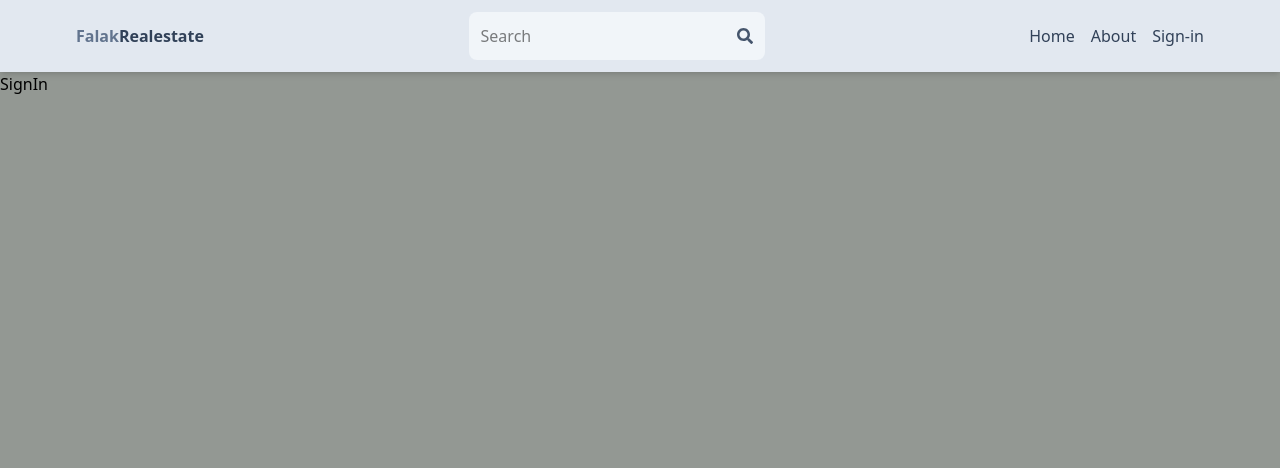
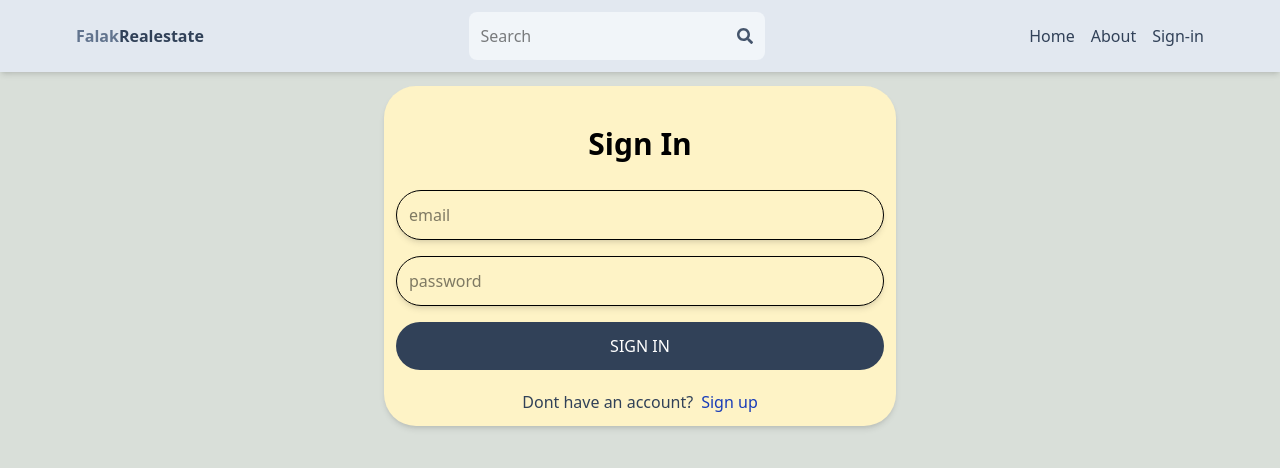
Before and after one commit to falak-sher-sher/RealEstate, a React (Vite) app in the folder RealeEsate/: page /sign-In in a window 1280 px wide. Shown: the top 468 px of the page. Built offline with nearby package versions, Linux system fonts and the light colour scheme.

Commit message:
My all functionality is complete

```diff
--- a/RealeEsate/src/index.css
+++ b/RealeEsate/src/index.css
@@ -1,4 +1,4 @@
 @import "tailwindcss";
 body{
-    background-color: rgb(147, 152, 147);
+    background-color: rgb(217, 223, 217);
 }
--- a/RealeEsate/src/pages/SignIn.jsx
+++ b/RealeEsate/src/pages/SignIn.jsx
@@ -1,7 +1,60 @@
-import React from 'react'
+import React, { useState } from 'react'
+import { Link, useNavigate } from 'react-router-dom'
+export default function SignIn() {
+  const [formData,setFormData]=useState({})
+  const [loading,setLoading]=useState(false);
+  const [error,setError]=useState(null);
+  const navigate = useNavigate();
+  const handleChange=(e)=>{
+    setFormData({
+      ...formData,
+      [e.target.id]:e.target.value,
+    })
+  }
+  console.log(formData);
+  const handleSubmit=async(e)=>{
+    try{
+    e.preventDefault()
+    setLoading(true);
+    const res = await fetch('/Backend/auth/signin',{
+      method:'POST',
+      headers:{
+        'Content-Type':'application/json'
+      },
+      body:JSON.stringify(formData)
+    })
+    const data = await res.json()
+    if(data.success===false){
+      setError(data.message);
+      setLoading(false);
+      return;
+    }
+    setLoading(false);
+    console.log(data);
+  navigate('/')
+  }
+    catch(err){
+      setLoading(false);
+      setError(err.message);
+    }
+  }
+  return (
+    <div className='p-3 max-w-lg mx-auto bg-amber-100 mt-3.5 rounded-4xl shadow-md '>
+      <h1 className='text-3xl text-center font-semibold my-7'>Sign In</h1>
+      <form className='flex flex-col gap-4' onSubmit={handleSubmit} >
 
-export default function SignIn() {
-  return (
-    <div>SignIn</div>
+        <input type="email" placeholder='email' className='border p-3 rounded-4xl shadow-md' id='email' onChange={handleChange}/>
+
+        <input type="password" placeholder='password' className='border p-3 rounded-4xl shadow-md' id='password' onChange={handleChange}/>
+        <button className='bg-slate-700 text-white p-3 rounded-4xl uppercase hover:opacity-95 disabled:opacity-80'disabled={loading} >{loading?'Loading':'Sign In'}</button>
+
+      </form>
+      <div className='flex flex-row justify-center items-center gap-2 mt-5'>
+  <p className='text-slate-700'>Dont have an account?</p>
+  <Link to='/sign-up' className='text-blue-800'>Sign up</Link>
+</div>
+
+{error && <p className='text-red-500'>{error}</p>}
+    </div>
   )
 }
```
